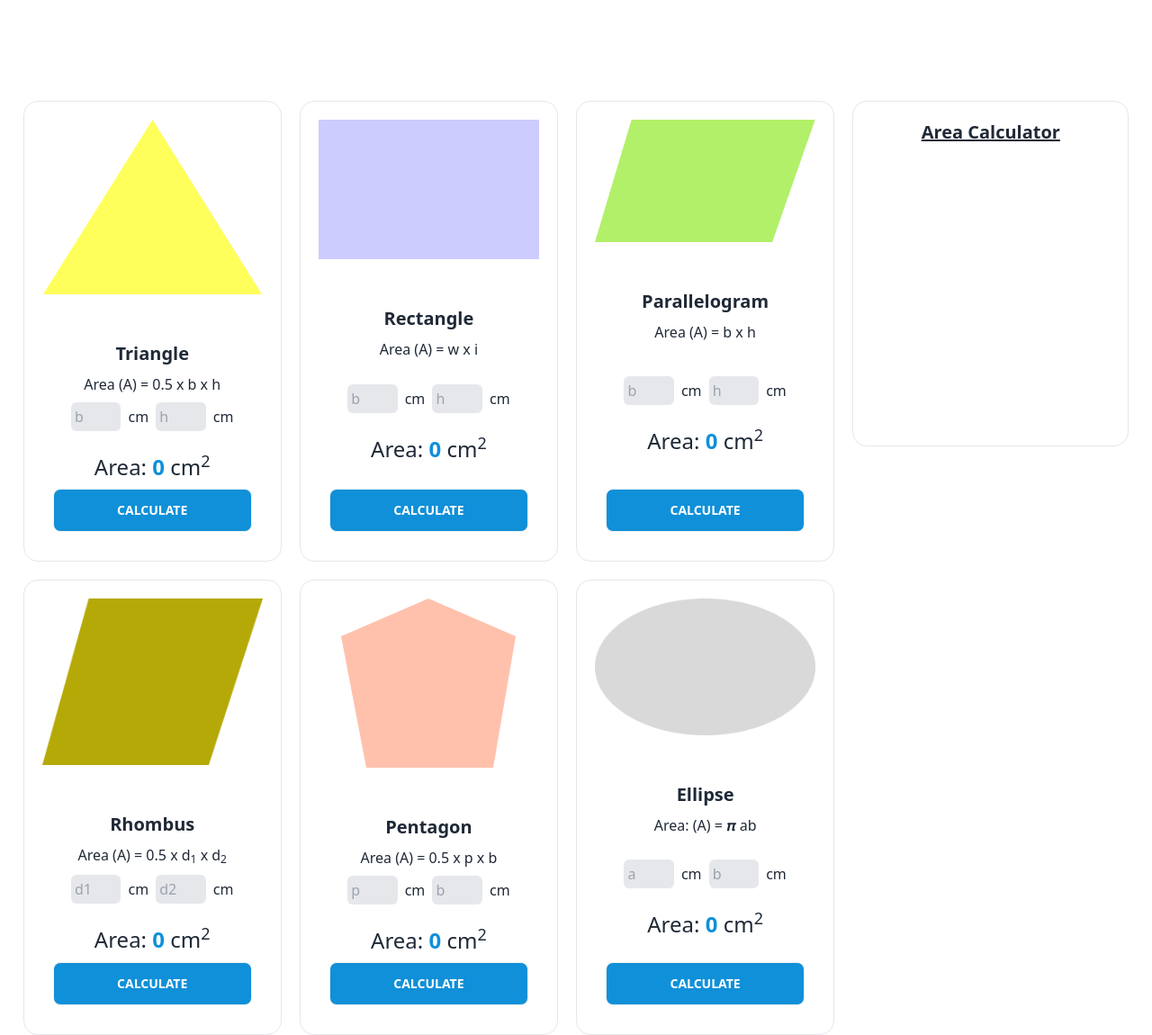
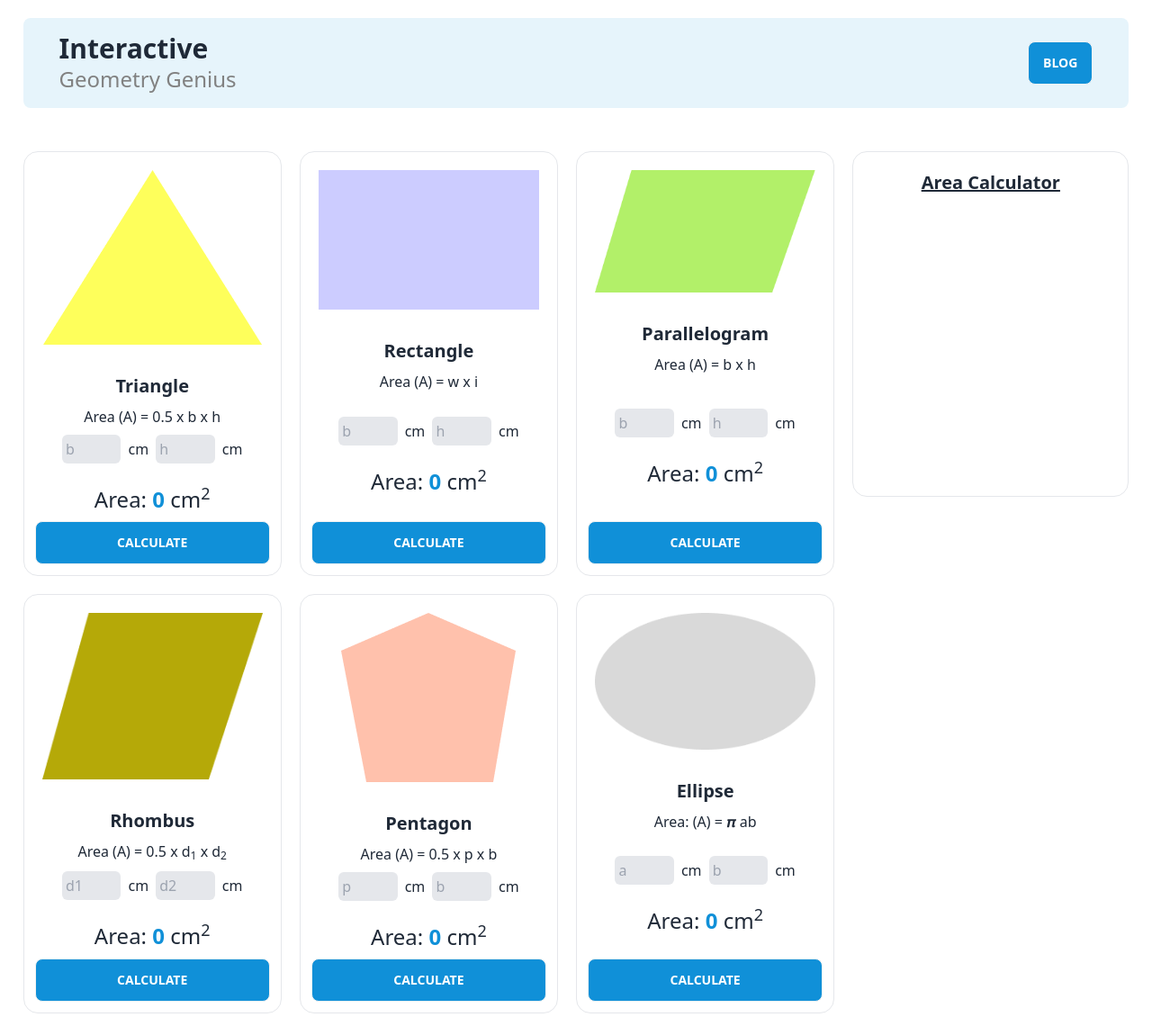
Before and after one commit to promahbubul/geometry-genius, a plain HTML site: page index.html in a window 1280 px wide. Shown: the whole page at 90% size. After the commit the page ends 1126 px from the top, so only its background shows below. Drawn offline with nearby package versions, Linux system fonts and the light colour scheme.

Commit message:
header section ok

```diff
--- a/index.html
+++ b/index.html
@@ -14,9 +14,21 @@
 
   <body>
     <!-- Header -->
-    <header></header>
+    <header>
+      <div
+        class="flex rounded-lg flex-row justify-between w-[96%] mx-auto bg-[#1090D81A] mt-5 py-4 px-10 items-center"
+      >
+        <div>
+          <h1 class="text-3xl font-extrabold">Interactive</h1>
+          <p class="text-2xl font-light text-[#818181]">Geometry Genius</p>
+        </div>
+        <div>
+          <button class="btn bg-[#1090D8] text-white hover:bg-blue-600">Blog</button>
+        </div>
+      </div>
+    </header>
     <!-- Main -->
-    <main class="w-[96%] mx-auto mt-28">
+    <main class="w-[96%] mx-auto mt-12">
       <!-- Container -->
       <div class="flex flex-col md:flex-row lg:flex-row gap-5">
         <!-- Shape Container -->
@@ -28,7 +40,7 @@
             <figure class="p-5">
               <img src="/images/triangle.png" alt="Shoes" />
             </figure>
-            <div class="card-body text-center">
+            <div class="card-body text-center md:p-3 md:p-3">
               <h2 class="text-xl font-semibold text-center" id="triangle">
                 Triangle
               </h2>
@@ -71,7 +83,7 @@
             <figure class="p-5">
               <img src="/images/rectangle.png" alt="Shoes" />
             </figure>
-            <div class="card-body text-center">
+            <div class="card-body text-center md:p-3">
               <h2 class="text-xl font-semibold text-center" id="rectangle">
                 Rectangle
               </h2>
@@ -114,7 +126,7 @@
             <figure class="p-5">
               <img src="/images/parallelogram.png" alt="Shoes" />
             </figure>
-            <div class="card-body text-center">
+            <div class="card-body text-center md:p-3">
               <h2 class="text-xl font-semibold text-center" id="parallelogram">
                 Parallelogram
               </h2>
@@ -157,7 +169,7 @@
             <figure class="p-5">
               <img src="/images/rhombus.png" alt="Shoes" />
             </figure>
-            <div class="card-body text-center">
+            <div class="card-body text-center md:p-3">
               <h2 class="text-xl font-semibold text-center" id="rhombus">
                 Rhombus
               </h2>
@@ -200,7 +212,7 @@
             <figure class="p-5">
               <img src="/images/pentagon.png" alt="Shoes" />
             </figure>
-            <div class="card-body text-center">
+            <div class="card-body text-center md:p-3">
               <h2 class="text-xl font-semibold text-center" id="pentagon">
                 Pentagon
               </h2>
@@ -243,7 +255,7 @@
             <figure class="p-5">
               <img src="/images/ellipse.png" />
             </figure>
-            <div class="card-body text-center">
+            <div class="card-body text-center md:p-3">
               <h2 class="text-xl font-semibold text-center" id="ellipse">
                 Ellipse
               </h2>
```
